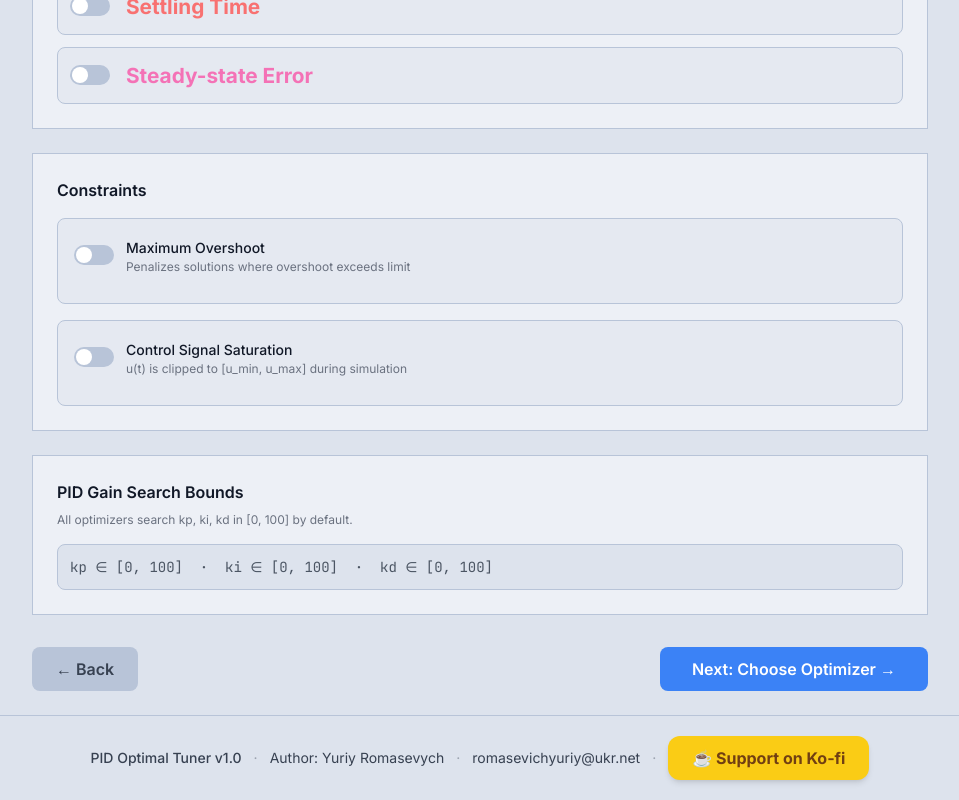
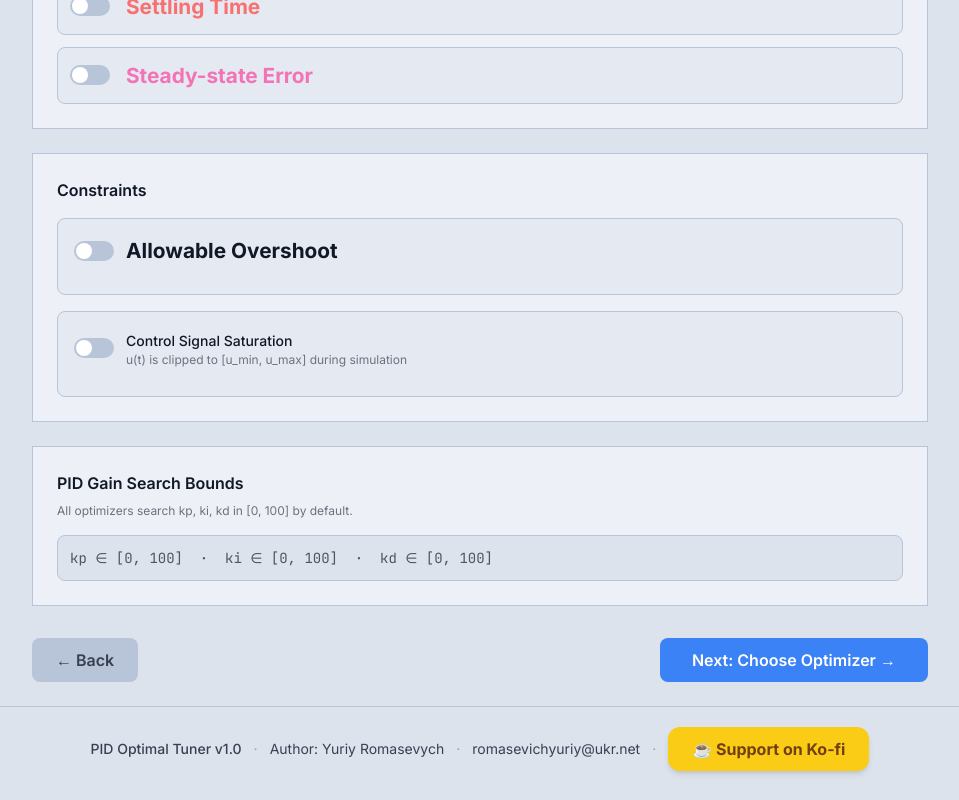
Before and after one commit to romasevych-yuriy/PID_Optimal_Tuner, a React (Vite) app: page /#/criterion in a window 1280 px wide. Shown: the part 1194-1994 px from the top of the page, without its empty margins (160-1119 px from the left). Built offline with nearby package versions, Linux system fonts and the light colour scheme.

Commit message:
feat: redesign overshoot constraint row to match criteria style

```diff
--- a/src/pages/CriterionPage.jsx
+++ b/src/pages/CriterionPage.jsx
@@ -121,14 +121,10 @@ export default function CriterionPage() {
                 />
                 <div className="w-10 h-5 bg-dark-border rounded-full peer peer-checked:bg-accent-yellow transition-colors after:content-[''] after:absolute after:top-0.5 after:left-0.5 after:bg-white after:rounded-full after:h-4 after:w-4 after:transition-all peer-checked:after:translate-x-5"></div>
               </label>
-              <div>
-                <span className="font-medium text-gray-900 text-sm">Maximum Overshoot</span>
-                <p className="text-gray-500 text-xs">Penalizes solutions where overshoot exceeds limit</p>
-              </div>
+              <span className="font-bold text-gray-900" style={{ fontSize: '1.3rem' }}>Allowable Overshoot</span>
             </div>
             {criterion.useOvershootConstraint && (
               <div className="flex items-center gap-3">
-                <label className="text-gray-600 text-sm w-28">Osh_max (%)</label>
                 <input
                   type="range" min="0" max="100" step="1"
                   value={criterion.overshootMax}
@@ -139,9 +135,10 @@ export default function CriterionPage() {
                   type="number" min="0" max="100" step="1"
                   value={criterion.overshootMax}
                   onChange={e => setCriterion({ overshootMax: parseFloat(e.target.value) || 20 })}
-                  className="input-field w-20 text-center"
+                  className="input-field w-20 text-center font-bold"
+                  style={{ fontSize: '1.125rem' }}
                 />
-                <span className="text-gray-500 text-sm">%</span>
+                <span className="font-bold text-gray-700 shrink-0" style={{ fontSize: '1.5rem' }}>%</span>
               </div>
             )}
           </div>
```
